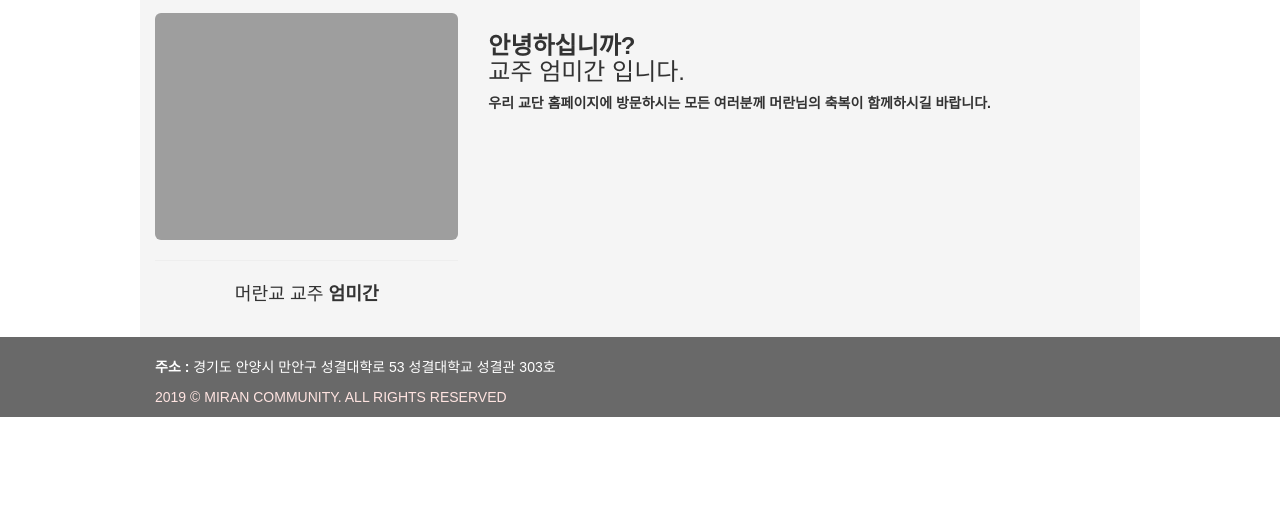
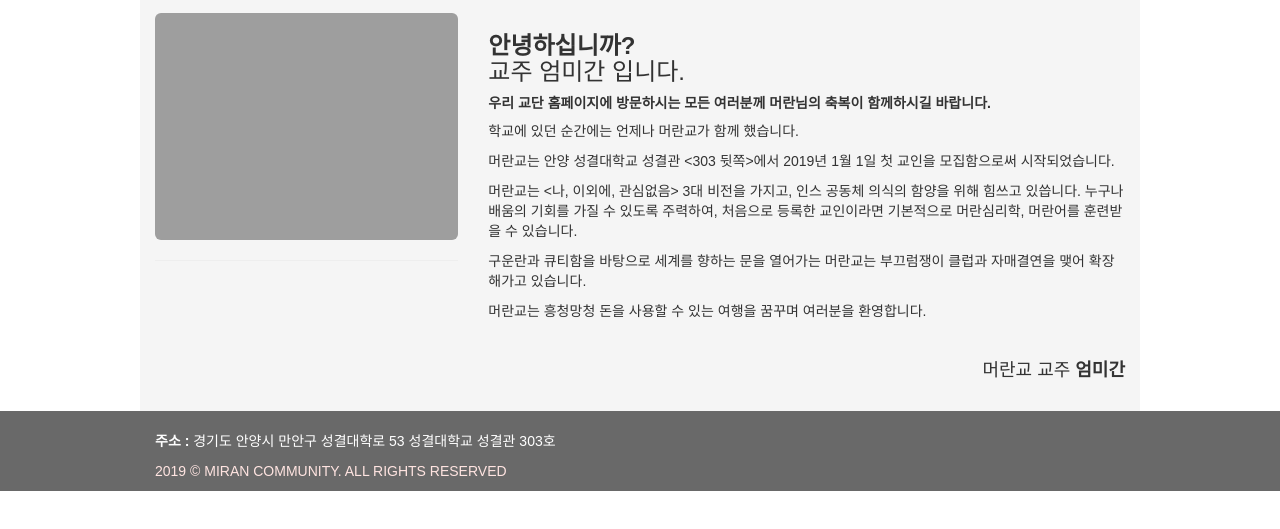
Before and after one commit to miran-world/miran-world.github.io, a plain HTML site: page _site/htmlPage/greeting.html in a window 1280 px wide. Shown: the part 127-656 px from the top of the page. Drawn offline with nearby package versions, Linux system fonts and the light colour scheme.

Commit message:
Update 01.10
인사말 전부 추가

```diff
--- a/_site/css/mycss.css
+++ b/_site/css/mycss.css
@@ -20,9 +20,7 @@
     width:40%;
   }
 
-  p.greeting-name{
-    font-size:1em;
-  }
+
 
 }
 @media (min-width: 768px) {/*pc*/
@@ -45,9 +43,7 @@ img.miran_title{
   padding-top:5px;
 }
 
-p.greeting-name{
-  font-size:1.3em;
-}
+
 
 }
 
--- a/_site/htmlPage/greeting.html
+++ b/_site/htmlPage/greeting.html
@@ -130,13 +130,21 @@
             <div class="col-md-4">
                     <img src="http://localhost:4000\image\greeting\greeting_miran.png" alt="0" class=" img-rounded img-responsive">
                     <hr>
-                    <p class="greeting-name" style="text-align:center">머란교 교주 <strong>엄미간</strong></p>
+
             </div>
             <div class="col-md-8">
                    <h3 style="margin-bottom:0%;"><strong>안녕하십니까?</strong></h3>
                    <h3 style="margin-top:0%">교주 엄미간 입니다.</h3>
                    <h5><strong>우리 교단 홈페이지에 방문하시는 모든 여러분께 머란님의 축복이 함께하시길 바랍니다.</strong></h5>
-            </div>
+                    <p>학교에 있던 순간에는 언제나 머란교가 함께 했습니다. </p>
+                          <p>  머란교는 안양 성결대학교 성결관 <303 뒷쪽>에서 2019년 1월 1일 첫 교인을 모집함으로써 시작되었습니다.</p>
+                            <p>머란교는 <나, 이외에, 관심없음> 3대 비전을 가지고, 인스 공동체 의식의 함양을 위해 힘쓰고 있씁니다. 누구나 배움의 기회를 가질 수 있도록 주력하여, 처음으로 등록한 교인이라면 기본적으로 머란심리학, 머란어를 훈련받을 수 있습니다. </p>
+                            <p>
+                                구운란과 큐티함을 바탕으로 세계를 향하는 문을 열어가는 머란교는 부끄럼쟁이 클럽과 자매결연을 맺어 확장해가고 있습니다.
+                            </p>
+                            <p>머란교는 흥청망청 돈을 사용할 수 있는 여행을 꿈꾸며 여러분을 환영합니다.</p><br>
+                            <h4 style="text-align:right">머란교 교주 <strong>엄미간</strong></h4>
+                        </div>
 
         </div>
         <br>
--- a/css/mycss.css
+++ b/css/mycss.css
@@ -20,9 +20,7 @@
     width:40%;
   }
 
-  p.greeting-name{
-    font-size:1em;
-  }
+
 
 }
 @media (min-width: 768px) {/*pc*/
@@ -45,9 +43,7 @@ img.miran_title{
   padding-top:5px;
 }
 
-p.greeting-name{
-  font-size:1.3em;
-}
+
 
 }
 
```
Also changed, not shown: _site/index.html (+9 -0 lines), htmlPage/greeting.html (+10 -2 lines), index.html (+9 -0 lines), 6 other files.
